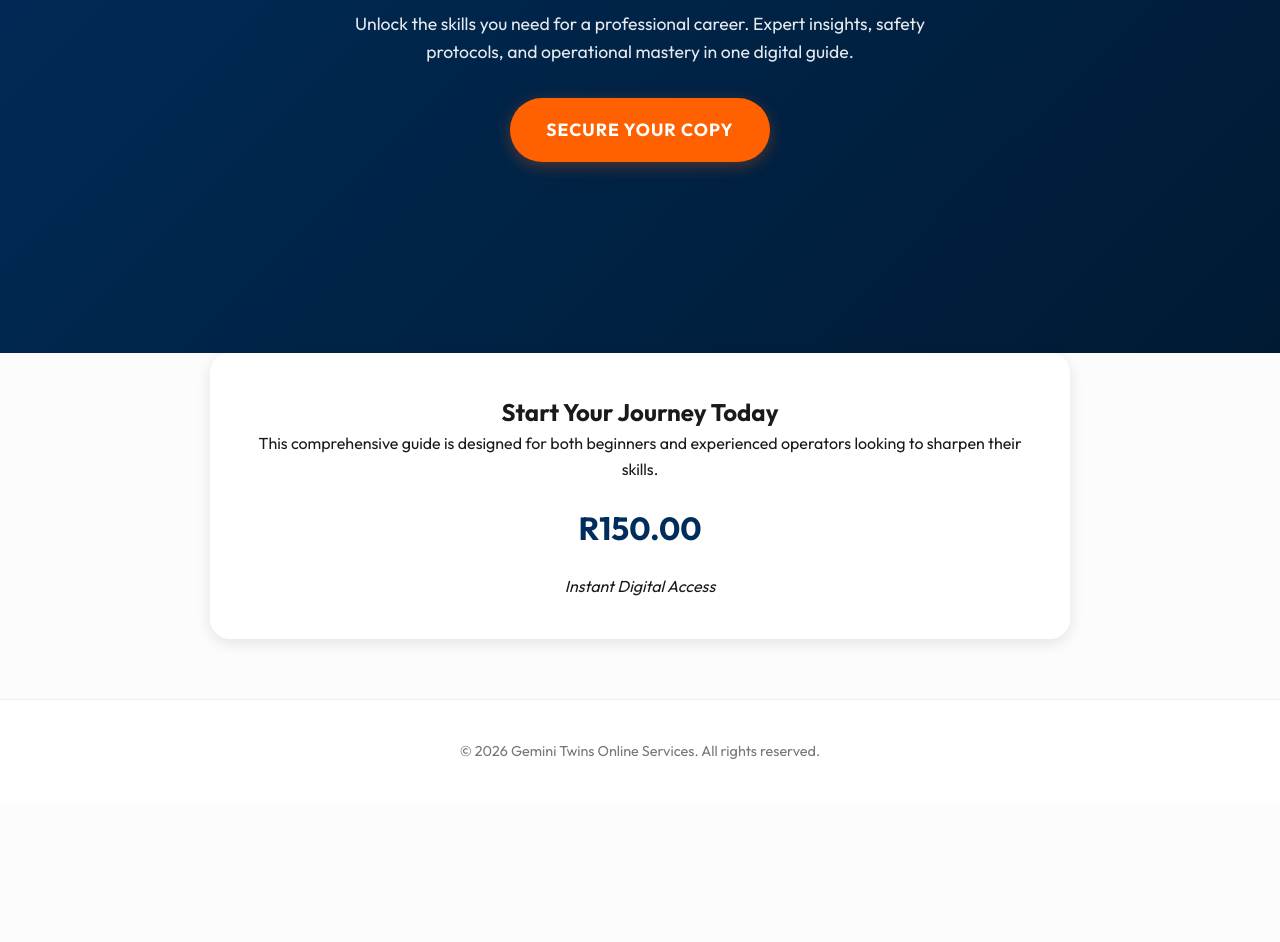
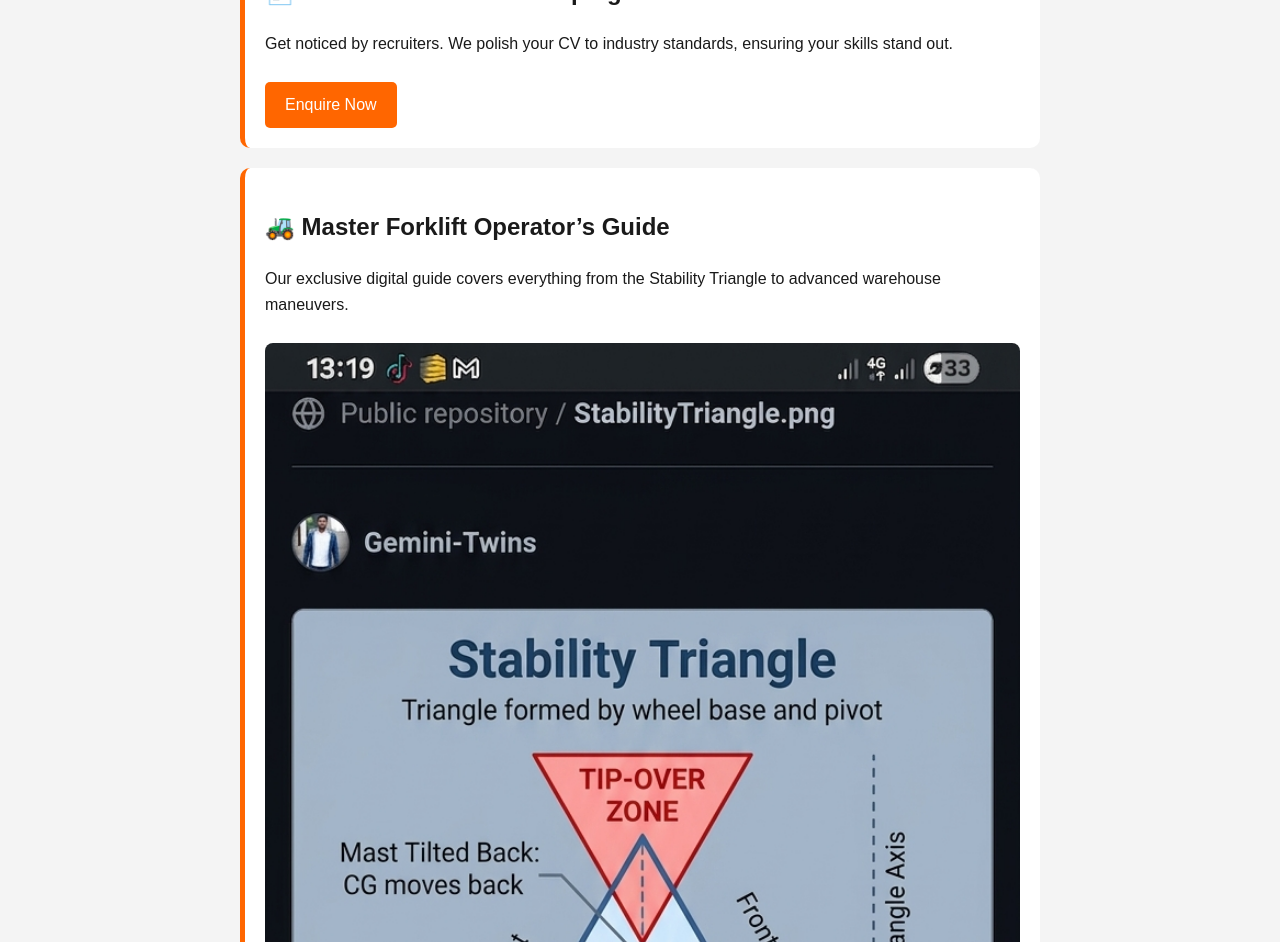
Before and after one commit to Gemini-Twins/Forklift-operations-guide-, a plain HTML site: page index.html in a window 1280 px wide. Shown: the part 287-1229 px from the top of the page. Before the commit the page ends 1090 px from the top, so only its background shows below. Drawn offline with Linux system fonts and the light colour scheme.

Commit message:
Update index.html

```diff
--- a/index.html
+++ b/index.html
@@ -4,146 +4,43 @@
     <meta charset="UTF-8">
     <meta name="viewport" content="width=device-width, initial-scale=1.0">
     <title>Gemini Twins | Online Services</title>
-    <link href="https://fonts.googleapis.com/css2?family=Outfit:wght@300;400;600;700&display=swap" rel="stylesheet">
     <style>
-        :root {
-            /* Brand colors from your screenshot */
-            --primary: #ff6000;
-            --primary-dark: #cc5200;
-            --secondary: #002d5b;
-            --text: #1a1a1a;
-            --light-bg: #fcfcfc;
-            --white: #ffffff;
-            --glass: rgba(255, 255, 255, 0.8);
-            --shadow: 0 4px 15px rgba(0, 0, 0, 0.1);
-        }
-
-        * {
-            box-sizing: border-box;
-            transition: all 0.3s ease;
-            margin: 0;
-            padding: 0;
-        }
-
-        body {
-            font-family: 'Outfit', sans-serif;
-            background-color: var(--light-bg);
-            color: var(--text);
-            overflow-x: hidden;
-            line-height: 1.6;
-        }
-
-        /* Hero Section Styling */
-        .hero {
-            height: 80vh;
-            display: flex;
-            flex-direction: column;
-            justify-content: center;
-            align-items: center;
-            text-align: center;
-            background: linear-gradient(135deg, var(--secondary) 0%, #001a33 100%);
-            color: var(--white);
-            padding: 20px;
-        }
-
-        .hero h1 {
-            font-size: clamp(2rem, 8vw, 3.5rem);
-            margin-bottom: 1rem;
-            font-weight: 700;
-        }
-
-        .hero p {
-            font-size: 1.1rem;
-            max-width: 600px;
-            margin-bottom: 2rem;
-            opacity: 0.9;
-        }
-
-        /* The Button */
-        .cta-button {
-            background-color: var(--primary);
-            color: var(--white);
-            padding: 18px 36px;
-            border: none;
-            border-radius: 50px;
-            font-size: 1.1rem;
-            font-weight: 700;
-            text-transform: uppercase;
-            letter-spacing: 1px;
-            cursor: pointer;
-            text-decoration: none;
-            display: inline-block;
-            box-shadow: 0 4px 15px rgba(255, 96, 0, 0.3);
-        }
-
-        .cta-button:hover {
-            background-color: var(--primary-dark);
-            transform: translateY(-3px);
-            box-shadow: 0 6px 20px rgba(255, 96, 0, 0.4);
-        }
-
-        /* Main Content Section */
-        .content-section {
-            padding: 60px 20px;
-            max-width: 900px;
-            margin: 0 auto;
-        }
-
-        .card {
-            background: var(--white);
-            padding: 40px;
-            border-radius: 20px;
-            box-shadow: var(--shadow);
-            margin-top: -60px;
-            text-align: center;
-        }
-
-        .price-tag {
-            font-size: 2rem;
-            font-weight: 700;
-            color: var(--secondary);
-            margin: 20px 0;
-        }
-
-        footer {
-            text-align: center;
-            padding: 40px;
-            background: var(--white);
-            border-top: 1px solid #eee;
-            color: #777;
-            font-size: 0.9rem;
-        }
-
-        /* Mobile Responsiveness */
-        @media (max-width: 600px) {
-            .hero h1 { font-size: 2.2rem; }
-            .card { padding: 25px; margin-top: -40px; }
-        }
+        :root { --primary: #ff6600; --dark: #1a1a1a; --light: #f4f4f4; }
+        body { font-family: sans-serif; margin: 0; background: var(--light); color: var(--dark); line-height: 1.6; }
+        header { background: var(--dark); color: white; padding: 2rem; text-align: center; }
+        .container { padding: 20px; max-width: 800px; margin: auto; }
+        .card { background: white; padding: 20px; margin-bottom: 20px; border-radius: 10px; border-left: 5px solid var(--primary); shadow: 0 2px 5px rgba(0,0,0,0.1); }
+        .btn { background: var(--primary); color: white; padding: 10px 20px; text-decoration: none; border-radius: 5px; display: inline-block; margin-top: 10px; }
+        img { width: 100%; border-radius: 8px; margin: 10px 0; }
     </style>
 </head>
 <body>
 
-    <section class="hero">
-        <h1>Master Forklift Operator’s Guide</h1>
-        <p>Unlock the skills you need for a professional career. Expert insights, safety protocols, and operational mastery in one digital guide.</p>
+<header>
+    <h1>Gemini Twins</h1>
+    <p>Professional Digital Solutions & Operator Guides</p>
+</header>
 
-        <a href="#purchase" class="cta-button">Secure Your Copy</a>
-    </section>
-
-    <div class="content-section" id="purchase">
-        <div class="card">
-            <h2>Start Your Journey Today</h2>
-            <p>This comprehensive guide is designed for both beginners and experienced operators looking to sharpen their skills.</p>
-
-            <div class="price-tag">R150.00</div>
-
-            <p><em>Instant Digital Access</em></p>
-        </div>
+<div class="container">
+    <div class="card">
+        <h2>📄 Professional CV Revamping</h2>
+        <p>Get noticed by recruiters. We polish your CV to industry standards, ensuring your skills stand out.</p>
+        <a href="mailto:luthando.danxa99@gmail.com" class="btn">Enquire Now</a>
     </div>
 
-    <footer>
-        <p>&copy; 2026 Gemini Twins Online Services. All rights reserved.</p>
-    </footer>
+    <div class="card">
+        <h2>🚜 Master Forklift Operator’s Guide</h2>
+        <p>Our exclusive digital guide covers everything from the Stability Triangle to advanced warehouse maneuvers.</p>
+        <img src="stability-triangle.png" alt="Stability Triangle Preview">
+        <a href="#" class="btn">Purchase Guide - R180</a>
+    </div>
+
+    <div class="card" style="text-align: center; border-left: none; background: var(--dark); color: white;">
+        <h3>Contact Luthando</h3>
+        <p>📍 325 Skeyi Street, Duncan Village, East London</p>
+        <p>📞 067 986 7629</p>
+    </div>
+</div>
 
 </body>
 </html>
```
